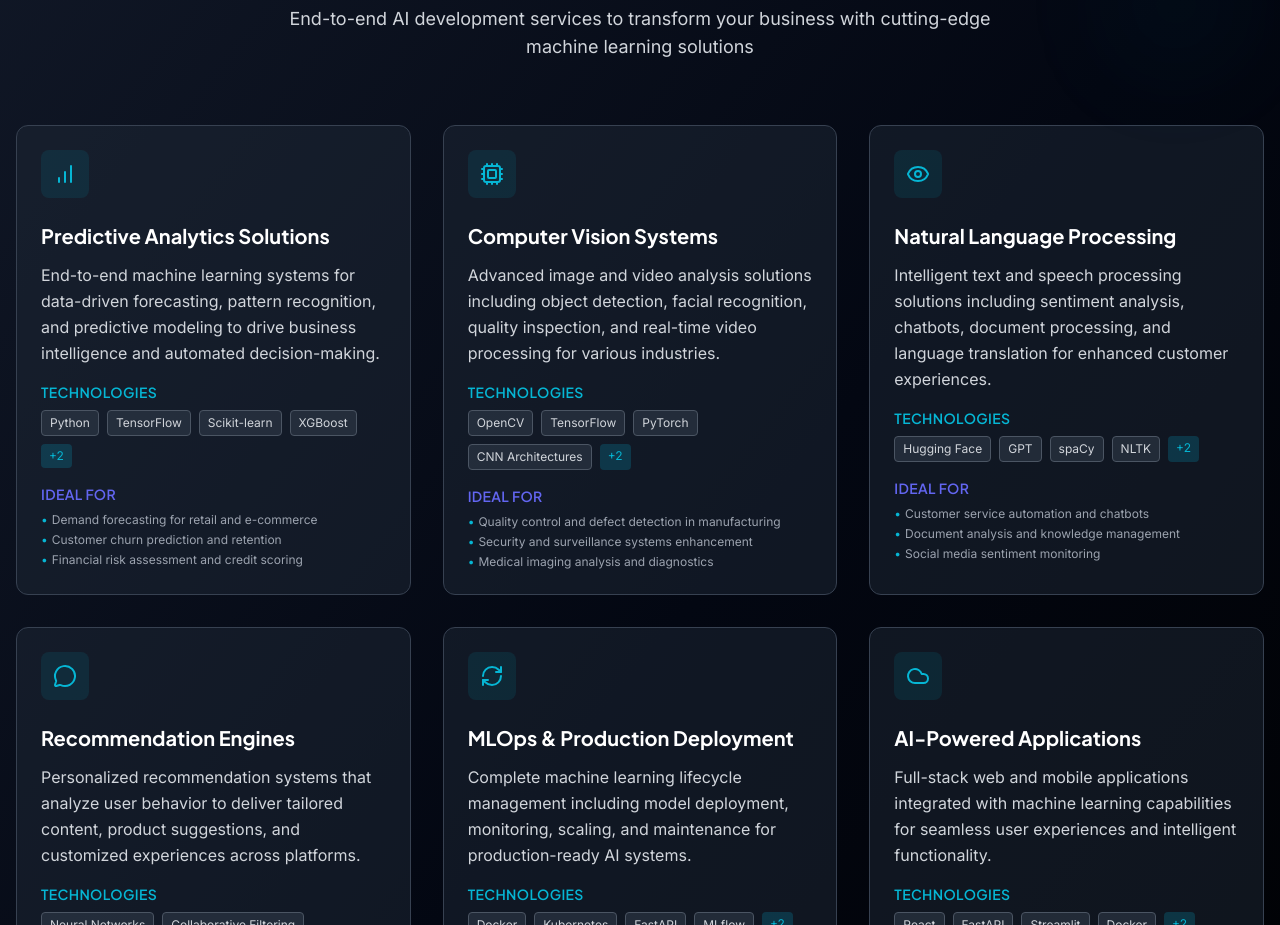
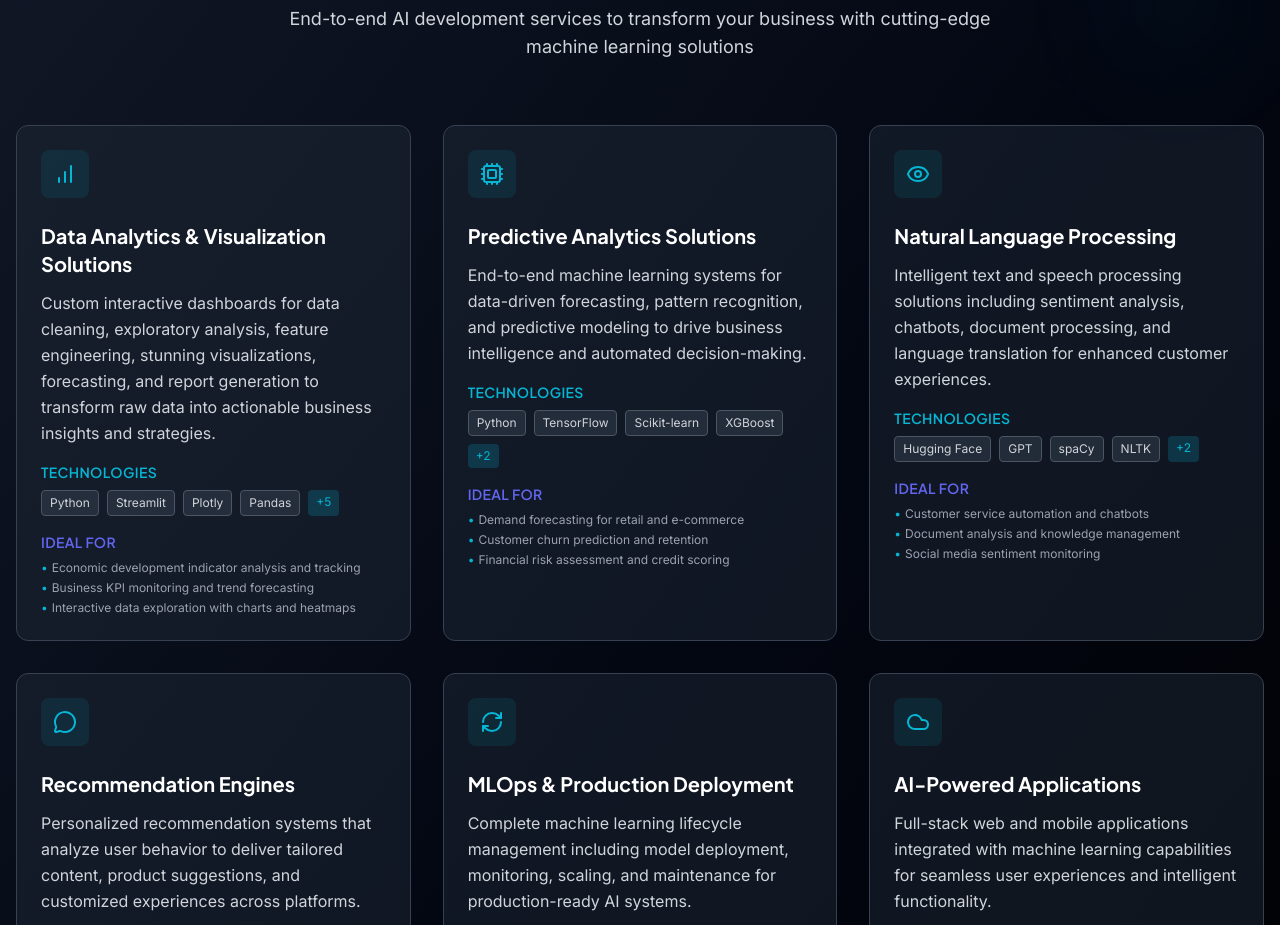
Before and after one commit to swairariaz/my-portfolio, a React (Vite) app: page / in a window 1280 px wide. Shown: the part 3180-4105 px from the top of the page. Built offline with nearby package versions, Linux system fonts and the light colour scheme.

Commit message:
new service added

```diff
--- a/src/data/servicesData.ts
+++ b/src/data/servicesData.ts
@@ -9,26 +9,26 @@ export interface Service {
 export const servicesData: Service[] = [
   {
     id: 1,
+    title: "Data Analytics & Visualization Solutions",
+    description: "Custom interactive dashboards for data cleaning, exploratory analysis, feature engineering, stunning visualizations, forecasting, and report generation to transform raw data into actionable business insights and strategies.",
+    technologies: ["Python", "Streamlit", "Plotly", "Pandas", "NumPy", "Scikit-learn", "Statsmodels","Matplotlib", "Seaborn"],
+    idealUseCases: [
+      "Economic development indicator analysis and tracking",
+      "Business KPI monitoring and trend forecasting",
+      "Interactive data exploration with charts and heatmaps",
+      "Data-driven decision support for organizations",
+    ]
+  },
+  {
+    id: 2,
     title: "Predictive Analytics Solutions",
     description: "End-to-end machine learning systems for data-driven forecasting, pattern recognition, and predictive modeling to drive business intelligence and automated decision-making.",
-    technologies: ["Python", "TensorFlow", "Scikit-learn", "XGBoost", "Pandas", "MLflow"],
+    technologies:["Python", "TensorFlow", "Scikit-learn", "XGBoost", "Pandas", "MLflow"],
     idealUseCases: [
       "Demand forecasting for retail and e-commerce",
       "Customer churn prediction and retention",
       "Financial risk assessment and credit scoring",
       "Predictive maintenance in manufacturing"
-    ]
-  },
-  {
-    id: 2,
-    title: "Computer Vision Systems",
-    description: "Advanced image and video analysis solutions including object detection, facial recognition, quality inspection, and real-time video processing for various industries.",
-    technologies: ["OpenCV", "TensorFlow", "PyTorch", "CNN Architectures", "Real-time Processing", "Hyperparameter Optimization"],
-    idealUseCases: [
-      "Quality control and defect detection in manufacturing",
-      "Security and surveillance systems enhancement",
-      "Medical imaging analysis and diagnostics",
-      "Autonomous vehicle perception systems"
     ]
   },
   {
```
